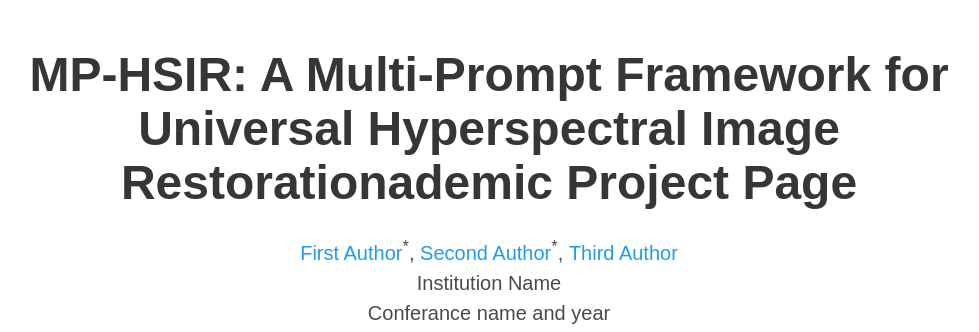
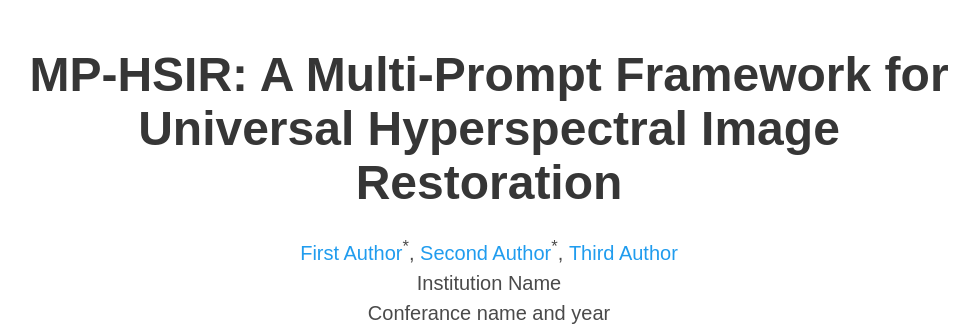
Before and after one commit to MP-HSIR/MP-HSIR, a plain HTML site: page index.html in a window 1280 px wide. Shown: the top 332 px of the page, without its empty margins (151-1130 px from the left). Drawn offline with nearby package versions, Linux system fonts and the light colour scheme; some icons are missing; a web font is replaced by a local one.

Commit message:
Update index.html

```diff
--- a/index.html
+++ b/index.html
@@ -53,7 +53,7 @@
         <div class="columns is-centered">
           <div class="column has-text-centered">
             <h1 class="title is-1 publication-title">MP-HSIR: A Multi-Prompt Framework for Universal Hyperspectral Image
-Restorationademic Project Page</h1>
+Restoration</h1>
             <div class="is-size-5 publication-authors">
               <!-- Paper authors -->
               <span class="author-block">
```
